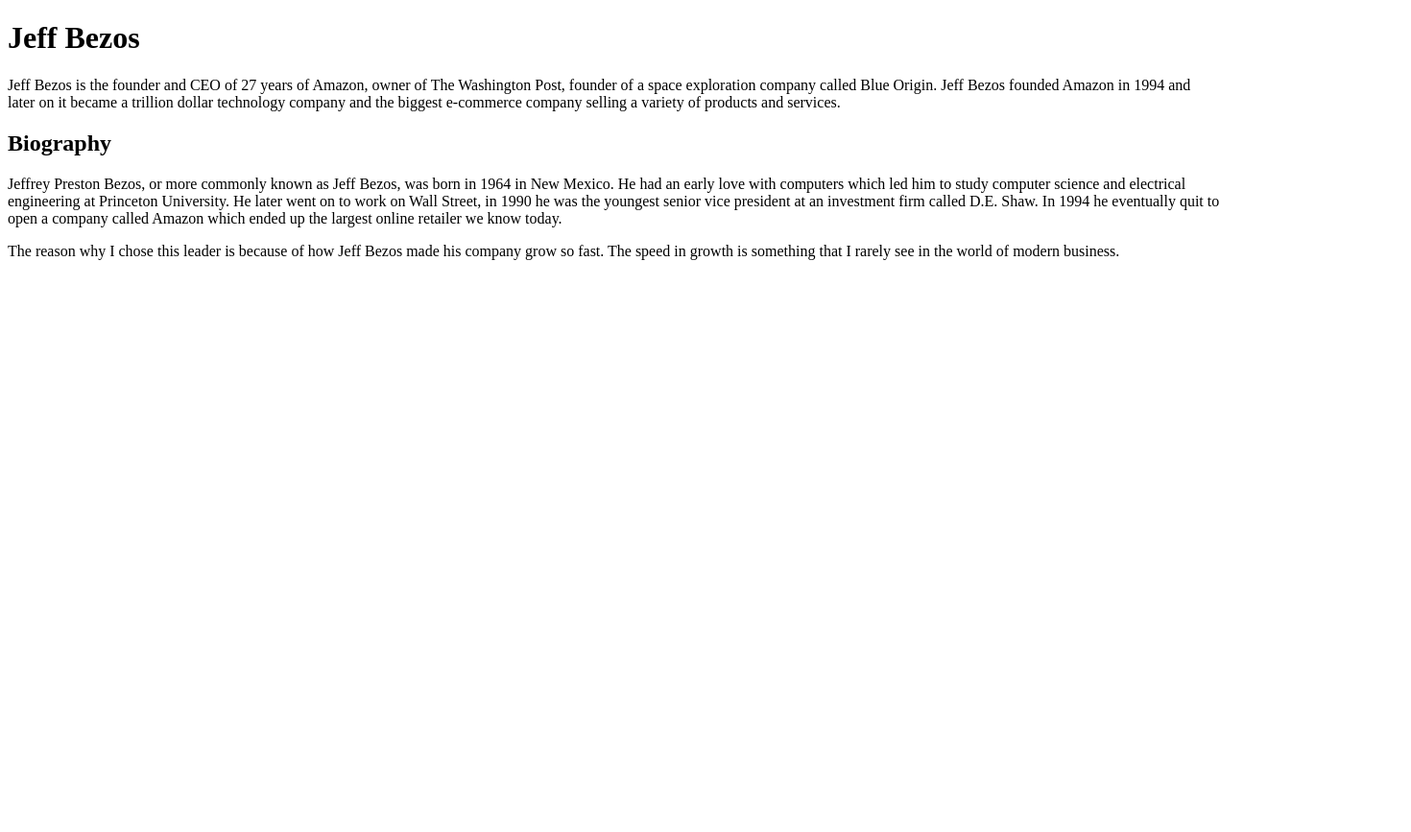
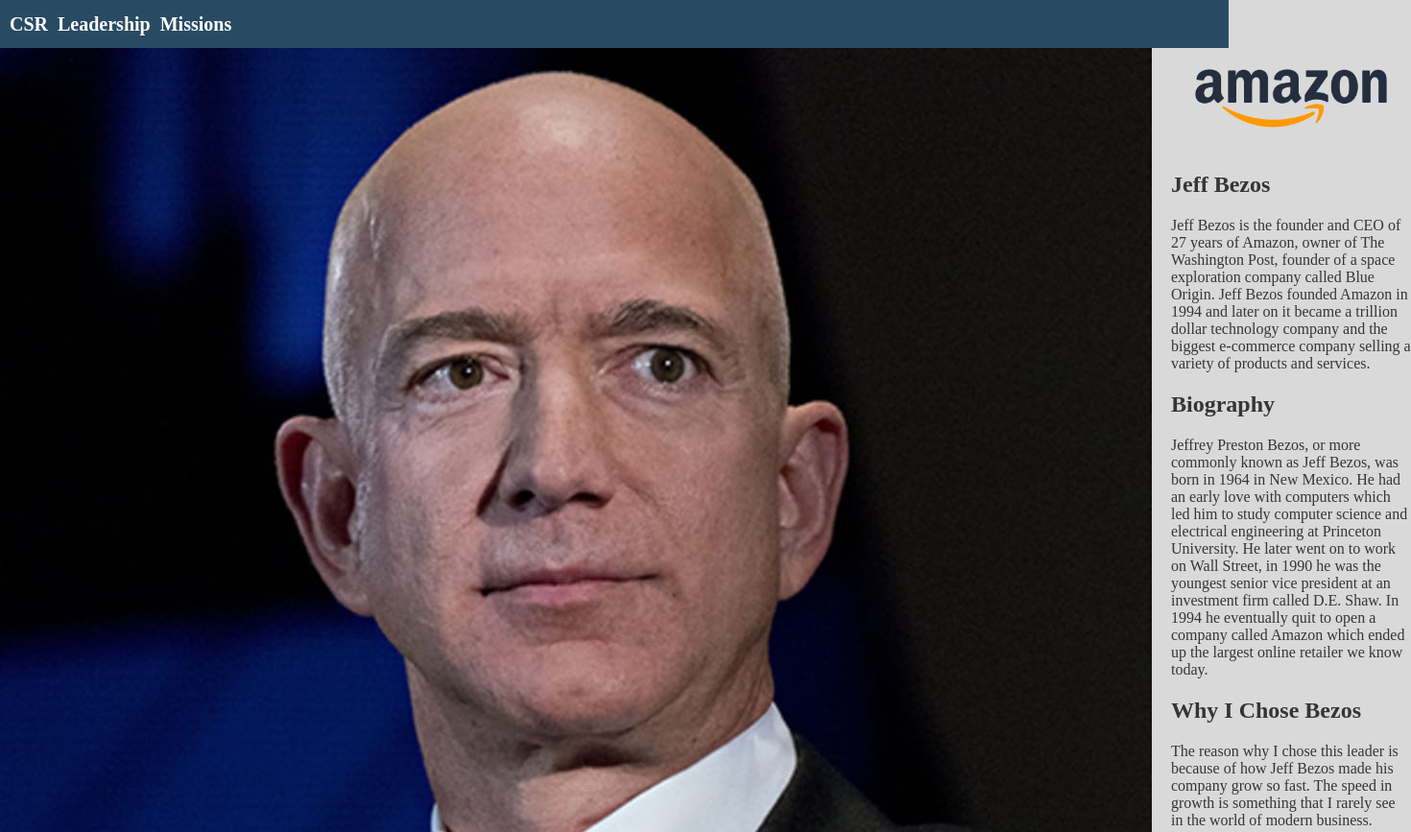
Before and after one commit to destroyer22719/Business-Management-Culminating, a plain HTML site: page index.html in a window 1280 px wide. Shown: the top 867 px of the page at 96% size, 1470 px wide, since content can reach past the window. Before the commit the page ends 800 px from the top, so only its background shows below. Drawn offline with Linux system fonts and the light colour scheme.

Commit message:
finished styling the index page

```diff
--- a/index.html
+++ b/index.html
@@ -5,29 +5,59 @@
     <meta charset="UTF-8">
     <meta http-equiv="X-UA-Compatible" content="IE=edge">
     <meta name="viewport" content="width=device-width, initial-scale=1.0">
+    <link rel="stylesheet" href="styles/base.css">
+    <link rel="stylesheet" href="styles/index.css">
     <title>BOH4M Culminating</title>
 </head>
 
 <body>
-    <main>
-        <h1>Jeff Bezos</h1>
-        <p>Jeff Bezos is the founder and CEO of 27 years of Amazon, owner of The Washington Post, founder of a space
-            exploration company called Blue Origin. Jeff Bezos founded Amazon in 1994 and later on it became a trillion
-            dollar technology company and the biggest e-commerce company selling a variety of products and services.</p>
+    <header>
+        <nav class="nav">
+            <div class="nav__item"><a href="./csr.html">CSR</a></div>
+            <div class="nav__item"><a href="./leadership.html">Leadership</a></div>
+            <div class="nav__item"><a href="./missions.html">Missions</a></div>
+        </nav>
+    </header>
+    <main class="main">
+        <img class="main__img" src="images/bezos_1.jpg">
+        <div>
+            <section>
+                <img class="main__logo" src="./images/amz_logo.PNG">
+                <h1>Jeff Bezos</h1>
+                <p>Jeff Bezos is the founder and CEO of 27 years of Amazon, owner of The Washington Post, founder of a
+                    space
+                    exploration company called Blue Origin. Jeff Bezos founded Amazon in 1994 and later on it became a
+                    trillion
+                    dollar technology company and the biggest e-commerce company selling a variety of products and
+                    services.
+                </p>
+            </section>
+            <section>
+                <h2>Biography</h2>
+                <p>Jeffrey Preston Bezos, or more commonly known as Jeff Bezos, was born in 1964 in New Mexico. He had
+                    an
+                    early
+                    love with computers which led him to study computer science and electrical engineering at Princeton
+                    University. He later went on to work on Wall Street, in 1990 he was the youngest senior vice
+                    president
+                    at an
+                    investment firm called D.E. Shaw. In 1994 he eventually quit to open a company called Amazon which
+                    ended
+                    up
+                    the largest online retailer we know today.
+                </p>
+            </section>
+            <section>
+                <h2>Why I Chose Bezos</h2>
+                <p>
+                    The reason why I chose this leader is because of how Jeff Bezos made his company grow so fast. The
+                    speed in
+                    growth is something that I rarely see in the world of modern business.
+                </p>
+            </section>
+        </div>
+    </main>
 
-        <h2>Biography</h2>
-        <p>Jeffrey Preston Bezos, or more commonly known as Jeff Bezos, was born in 1964 in New Mexico. He had an early
-            love with computers which led him to study computer science and electrical engineering at Princeton
-            University. He later went on to work on Wall Street, in 1990 he was the youngest senior vice president at an
-            investment firm called D.E. Shaw. In 1994 he eventually quit to open a company called Amazon which ended up
-            the largest online retailer we know today.
-        </p>
-    </main>
-    <p>
-    <div></div>
-    </p>
-    <aside>The reason why I chose this leader is because of how Jeff Bezos made his company grow so fast. The speed in
-        growth is something that I rarely see in the world of modern business.
-    </aside>
 </body>
+
 </html>
--- /dev/null
+++ b/styles/base.css
@@ -0,0 +1,36 @@
+:root {
+    --grey: rgb(53, 53, 53);
+    --light-blue: rgb(60, 110, 113);
+    --white: white;
+    --light-grey: rgb(217, 217, 217);
+    --blue: rgb(40, 75, 99);
+}
+
+body {
+    margin: 0;
+    background-color: var(--light-grey);
+    color: var(--grey)
+}
+
+* {
+    box-sizing: border-box;
+}
+
+.nav {
+    width: 100%;
+    background-color: var(--blue);
+    display: flex;
+    height: 50px;
+    align-items: center;
+}
+
+.nav__item {
+    margin-left: 10px;
+}
+
+.nav__item > a {
+    font-weight: bold;
+    font-size: 20px;
+    color: white;
+    text-decoration: none;
+}
--- /dev/null
+++ b/styles/index.css
@@ -0,0 +1,13 @@
+.main {
+    width: 100%;
+    display: flex;
+}
+
+.main__img {
+    margin-right: 20px;
+    width: 100%;
+}
+
+.main__logo {
+    width: 250px;
+}
```
Also changed, not shown: csr.html (+15 -3 lines), images/amz_logo.PNG (added), images/bezos_1.jpg (added).
